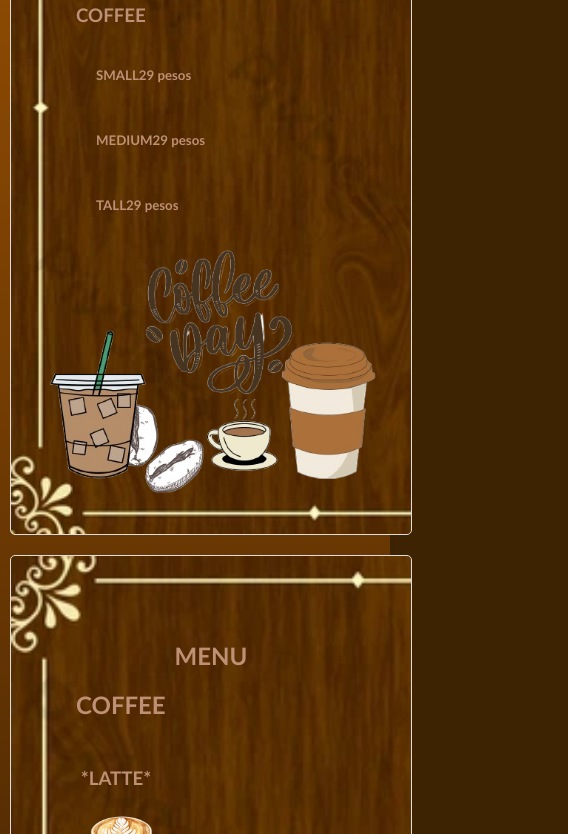
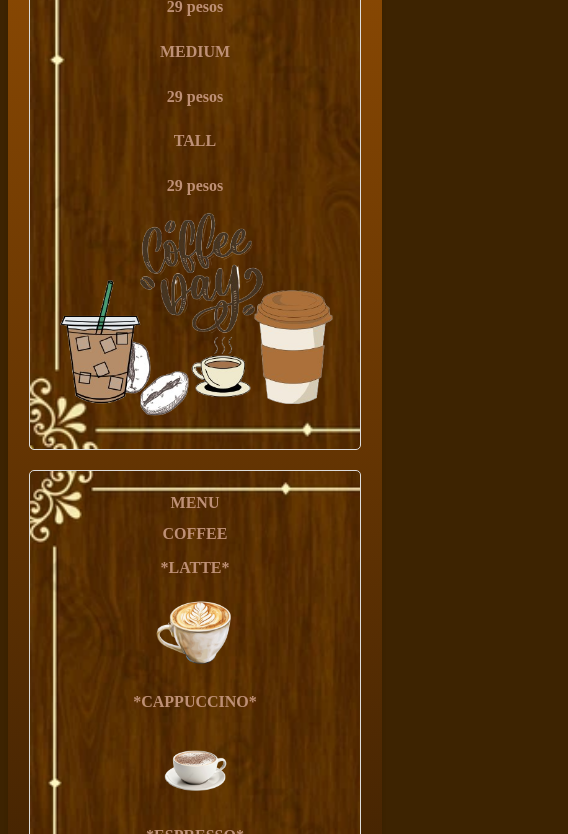
Before and after one commit to JustAMan17/CoffeeShop, a plain HTML site: page index.html in a window 390 px wide. Shown: the part 367-1201 px from the top of the page, 568 px wide, since content can reach past the window. Drawn offline with Linux system fonts and the light colour scheme.

Commit message:
Update css2.css

```diff
--- a/css2.css
+++ b/css2.css
@@ -1,101 +1,68 @@
-
-/* Global body styling */
+@media only screen and (max-width: 768px) {
+    /* General body styling */
     body {
         background-color: rgb(61, 35, 1);
-    margin: 0;
-    padding: 0;
-    font-family: 'Gill Sans', 'Gill Sans MT', Calibri, 'Trebuchet MS', sans-serif;
-    box-sizing: border-box;
+        margin-top: 60px;
     }
 
+    /* Section styling */
     section {
         background-color: #b8681d;
         background-image: linear-gradient(rgb(157, 83, 3), rgb(47, 24, 2));
-    padding: 20px;
-    margin-bottom: 20px;
+        padding: 15px;
+        margin-bottom: 15px;
         border-radius: 5px;
         box-shadow: 0 2px 5px rgba(0, 0, 0, 0.1);
+        text-align: center;
         display: flex;
-    flex-wrap: wrap; /* Allow items to wrap for small screens */
-    justify-content: space-between;
+        flex-direction: column;
         align-items: center;
     }
 
+    /* Page container */
     .page {
-    width: 48%; /* Adjust width for flexibility */
+        width: 90%; /* Adjust width to fit mobile screen */
         height: auto;
-    margin: 5px 0;
+        margin: 10px auto;
         text-align: center;
         border: 1px solid #ddd;
-    padding: 15px;
+        padding: 10px;
         border-radius: 5px;
         background-image: url('weee.png');
-    background-size: cover; /* Ensure the background adjusts */
+        background-size: cover;
         background-repeat: no-repeat;
     }
 
+    /* Logo and title */
     .logo h1 {
-    margin-top: 70px;
-    font-size: 72px;
+        margin-top: 40px;
+        font-size: 36px; /* Adjust font size for mobile */
     }
 
-.coffs {
-    text-align: start;
-    margin-left: 50px;
-}
-
-section .page .size {
-    display: flex;
-    justify-content: start;
-    margin-left: 70px;
-    margin-top: 5px;
-}
-
-.pr {
-    margin-left: 250px;
-}
-
-.iz {
-    margin-left: 240px;
-}
-
-.ze {
-    margin-left: 260px;
-}
-
-.coffee {
-    justify-items: baseline;
-    margin-left: 50px;
-}
-
-.coffee .coff {
-    margin-left: 40px;
-    margin-top: 30px;
-    display: flex;
-    justify-content: space-between;
+    /* Coffee sections */
+    .coffs, .size, .pr, .iz, .ze, .coffee, .coffee .coff {
+        margin: 5px auto;
+        text-align: center;
+        display: block;
     }
 
     img {
-    width: 110px;
-    margin-left: 200px;
-}
-
-.page h1 {
-    margin-top: 70px;
+        width: 80px;
+        margin: 0 auto;
     }
 
     .good {
         width: 100%;
-    margin-left: 0px;
+        margin: 0 auto;
         margin-top: 0px;
     }
 
-/* General text color */
-h1, h2, h5, h3, p {
+    h1, h2, h3, h5, p {
         color: #be9076;
+        font-size: 16px; /* Adjust font size for better readability on mobile */
     }
 
-/* Nav styling */
+    /* Navigation bar */
     nav {
         position: fixed;
         top: 0;
@@ -107,19 +74,15 @@ nav {
         box-shadow: 0 2px 5px rgba(0, 0, 0, 0.1);
     }
 
-body {
-    margin-top: 80px; /* Adjust for nav height */
-}
-
     ul {
         list-style: none;
         padding: 0;
         margin: 0;
     }
 
-/* Sidebar styling */
+    /* Sidebar menu for mobile */
     .sidebar {
-    display: none; /* Initially hidden */
+        display: none;
         position: fixed;
         top: 0;
         left: 0;
@@ -136,101 +99,20 @@ ul {
         align-items: center;
     }
 
-/* Horizontal layout for sidebar items */
     .sidebar li {
         display: inline-block;
-    margin-right: 20px;
+        margin-right: 10px;
     }
 
-.sidebar li a {
+    /* Navigation links */
+    .sidebar li a, nav ul li a {
         text-decoration: none;
         color: black;
+        font-size: 14px;
         padding: 10px;
     }
 
-.sidebar li a:hover {
+    .sidebar li a:hover, nav ul li a:hover {
         color: #555;
     }
-
-nav ul li {
-    display: inline-block;
-    margin-right: 20px;
 }
-
-nav ul li a {
-    text-decoration: none;
-    color: black;
-    padding: 10px;
-}
-
-nav ul li a:hover {
-    color: #555;
-}
-
-/* Responsive Media Queries */
-
-/* Mobile (up to 600px) */
-@media (max-width: 600px) {
-    section {
-        flex-direction: column; /* Stack items vertically */
-        padding: 10px;
-    }
-
-    .page {
-        width: 100%; /* Full width on mobile */
-        margin: 10px 0;
-    }
-
-    .logo h1 {
-        font-size: 48px; /* Smaller font for mobile */
-    }
-
-    img {
-        width: 80px; /* Adjust image size */
-        margin-left: 0;
-    }
-
-    .pr, .iz, .ze {
-        margin-left: 0; /* Remove fixed margin on small screens */
-    }
-
-    .coffee .coff {
-        margin-left: 0;
-        flex-direction: column; /* Stack coffee options vertically */
-        text-align: center;
-    }
-
-    nav ul li a {
-        padding: 5px;
-    }
-
-    .sidebar li a {
-        padding: 5px;
-    }
-}
-
-/* Tablet (600px to 1024px) */
-@media (min-width: 601px) and (max-width: 1024px) {
-    section {
-        flex-direction: column; /* Stack on tablets too */
-        align-items: center;
-    }
-
-    .page {
-        width: 90%; /* Slightly smaller than full width on tablets */
-    }
-
-    .coffee .coff {
-        flex-direction: column; /* Stack vertically */
-        align-items: center;
-    }
-
-    img {
-        width: 90px; /* Slightly smaller images */
-    }
-
-    .pr, .iz, .ze {
-        margin-left: 0;
-        text-align: center;
-    }
-}
```
Lines whose indentation alone changed are shown as unchanged.
